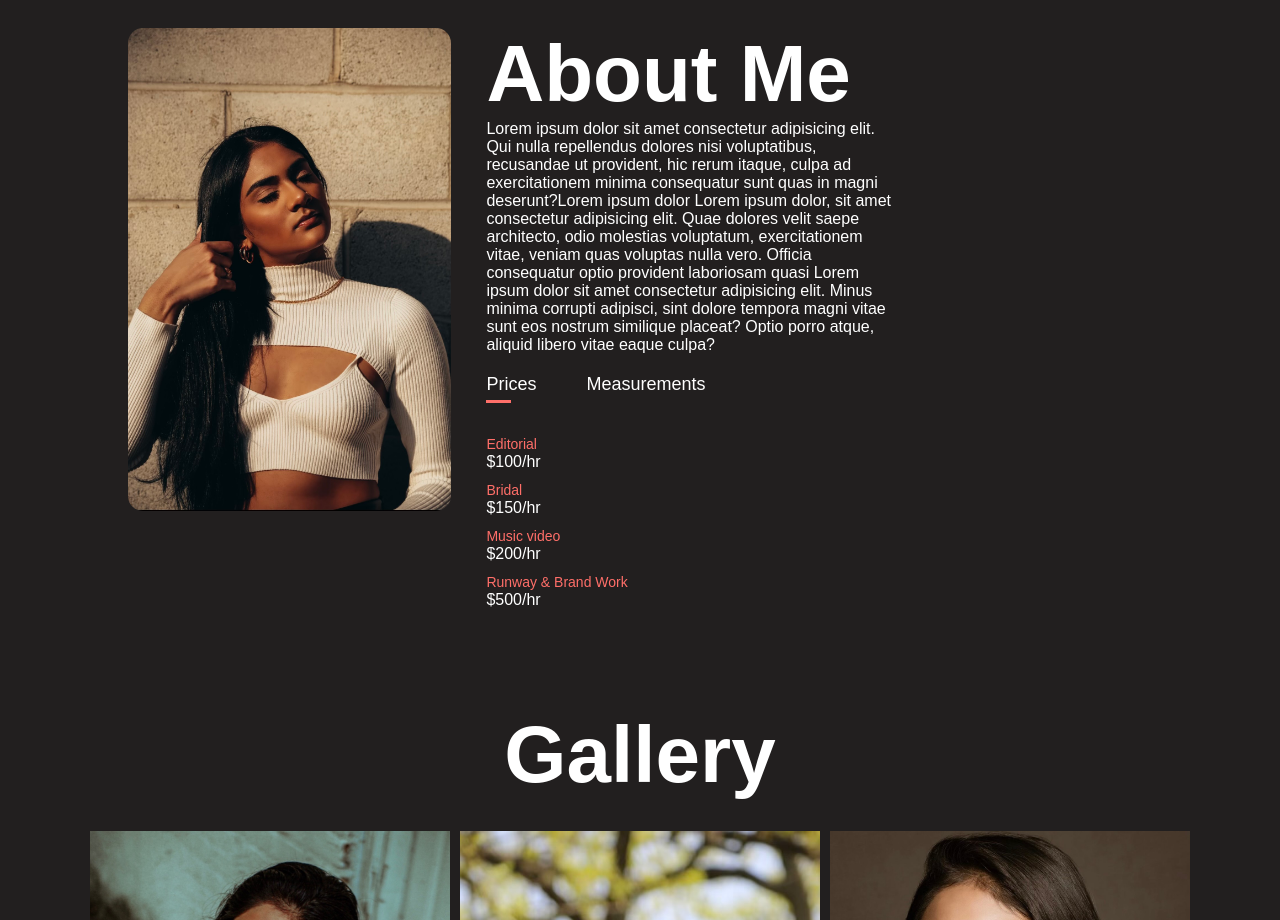
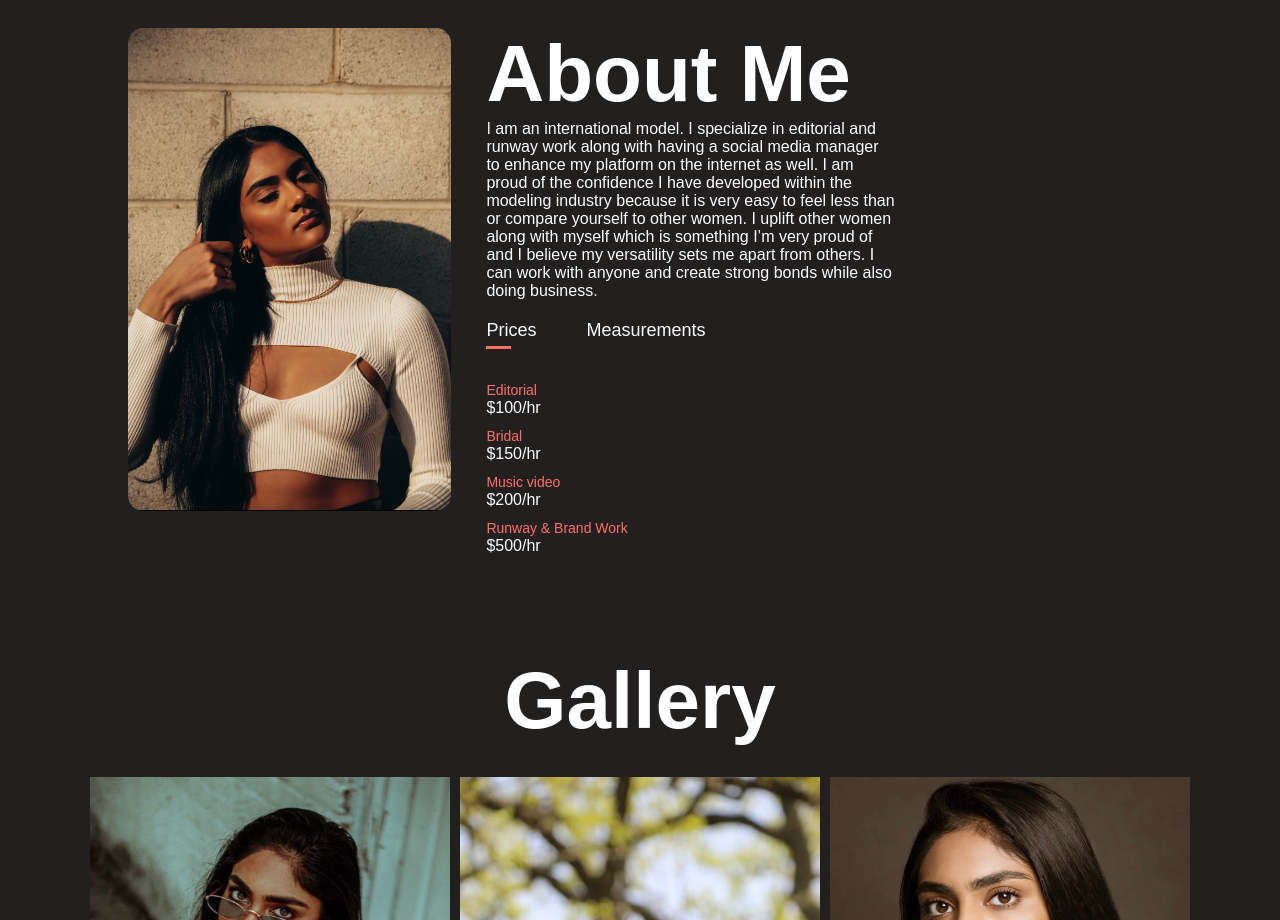
Before and after one commit to grayesih/Hemali-Website, a plain HTML site: page index.html in a window 1280 px wide. Shown: the part 920-1840 px from the top of the page. Drawn offline with Linux system fonts and the light colour scheme.

Commit message:
Update index.html
Update the about me from lorem ipsum to real content

```diff
--- a/index.html
+++ b/index.html
@@ -46,7 +46,7 @@
                 </div>
                 <div class="about-col-2">
                     <h1 class="sub-title">About Me</h1>
-                    <p>Lorem ipsum dolor sit amet consectetur adipisicing elit. Qui nulla repellendus dolores nisi voluptatibus, recusandae ut provident, hic rerum itaque, culpa ad exercitationem minima consequatur sunt quas in magni deserunt?Lorem ipsum dolor Lorem ipsum dolor, sit amet consectetur adipisicing elit. Quae dolores velit saepe architecto, odio molestias voluptatum, exercitationem vitae, veniam quas voluptas nulla vero. Officia consequatur optio provident laboriosam quasi Lorem ipsum dolor sit amet consectetur adipisicing elit. Minus minima corrupti adipisci, sint dolore tempora magni vitae sunt eos nostrum similique placeat? Optio porro atque, aliquid libero vitae eaque culpa?<p>
+                    <p>I am an international model. I specialize in editorial and runway work along with having a social media manager to enhance my platform on the internet as well. I am proud of the confidence I have developed within the modeling industry because it is very easy to feel less than or compare yourself to other women. I uplift other women along with myself which is something I’m very proud of and I believe my versatility sets me apart from others. I can work with anyone and create strong bonds while also doing business.</p>
 
                 <div class="tab-titles">
                     <p class="tab-links active-link " onclick="opentab('prices')">Prices</p>
```
